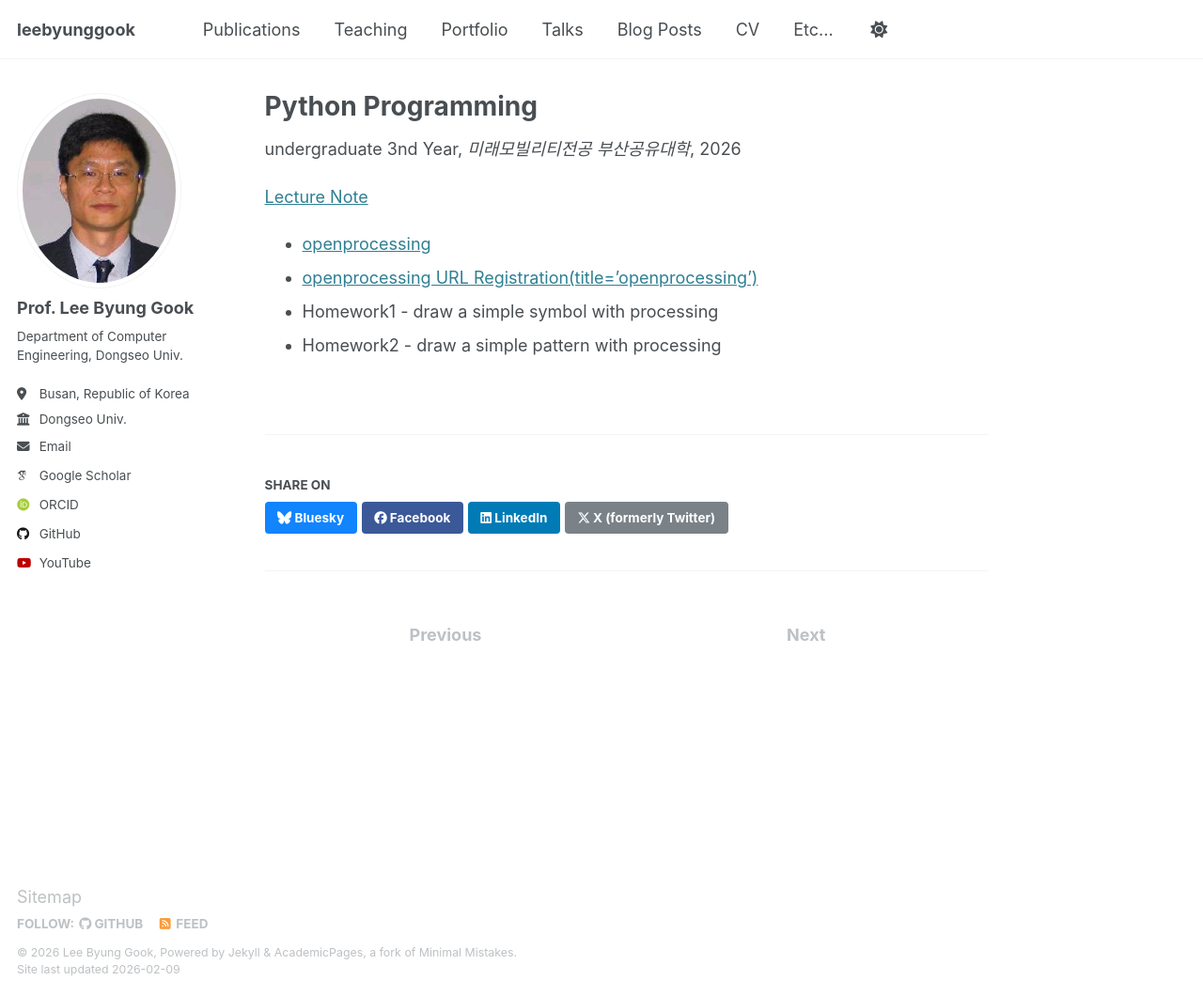
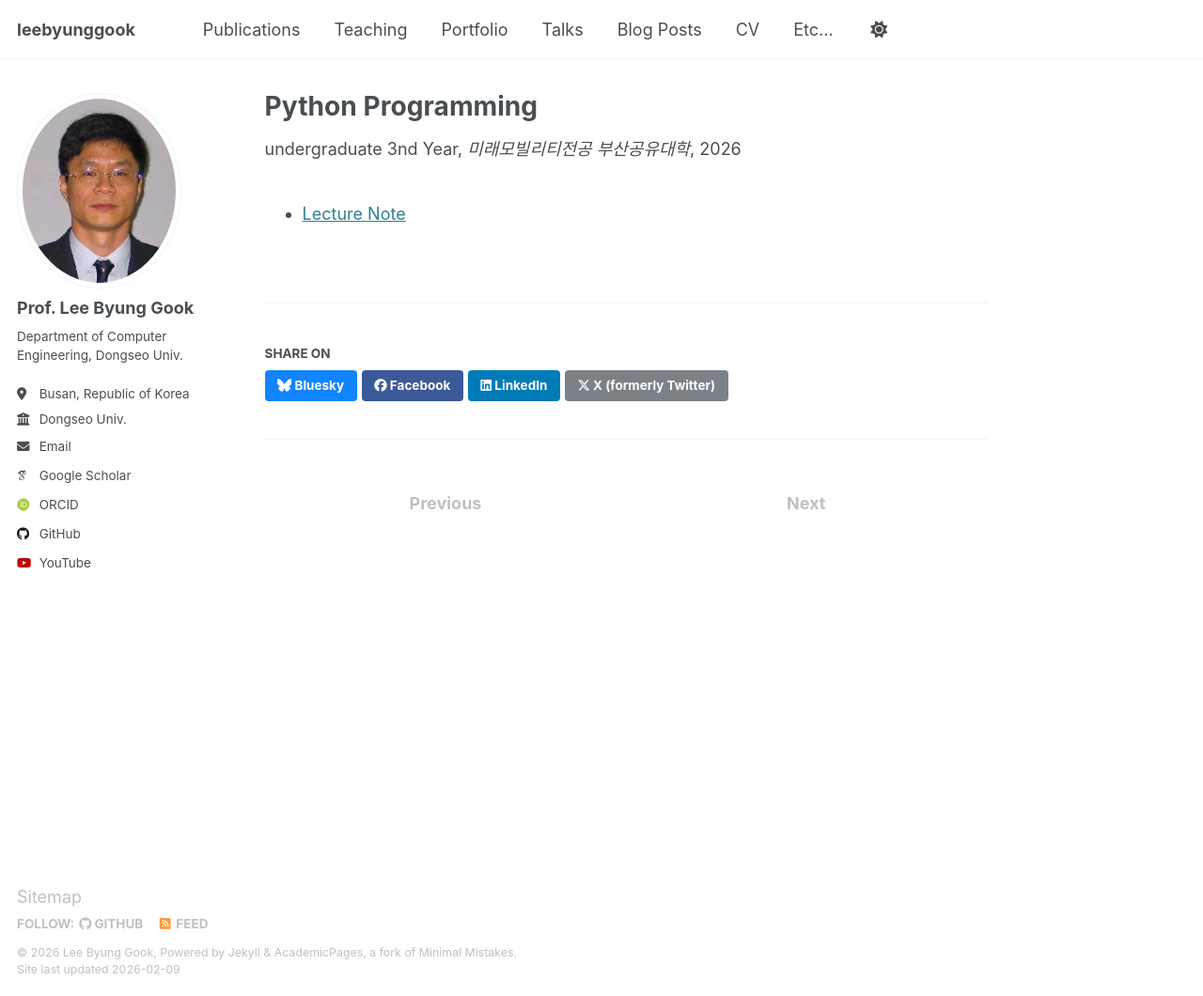
Before and after one commit to leebyunggook/leebyunggook.github.io, a Jekyll site: the page built from _teaching/2026-spring-teaching-7.md, in a window 1280 px wide and 1060 px high. Shown: the whole window at 94% size. Built offline with Jekyll 4.4.1, drawn with Linux system fonts in a browser that asks for light colours; some web fonts are replaced.

Commit message:
Update 2026-spring-teaching-7.md

```diff
--- a/_teaching/2026-spring-teaching-7.md
+++ b/_teaching/2026-spring-teaching-7.md
@@ -8,9 +8,4 @@ date: 2026-03-02
 location: "Busan City, Korea"
 ---
 
-[Lecture Note](https://docs.google.com/document/d/1Ypk-sW-FxhVGDGTpUhpIVr9bKn-Xrf2d6DIp7hI-pFA/edit?tab=t.0)
-
-* [openprocessing](https://openprocessing.org/)
-* [openprocessing URL Registration(title='openprocessing')](https://f.kdocs.cn/g/3UrLLaGU/)
-* Homework1 - draw a simple symbol with processing
-* Homework2 - draw a simple pattern with processing
+* [Lecture Note](https://docs.google.com/document/d/1Ypk-sW-FxhVGDGTpUhpIVr9bKn-Xrf2d6DIp7hI-pFA/edit?tab=t.0)
```
